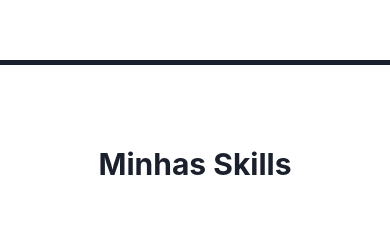
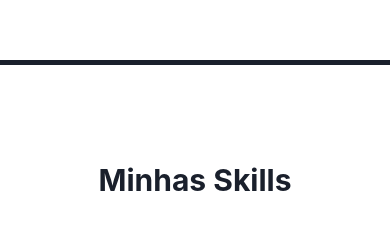
Before and after one commit to caioclavico/portfolio, a React (Create React App) app: page / in a window 390 px wide. Shown: the part 1452-1703 px from the top of the page. Built offline with nearby package versions, Linux system fonts and the light colour scheme.

Commit message:
hotfix: responsive bug skill section

```diff
--- a/src/components/Sections/Skills/index.tsx
+++ b/src/components/Sections/Skills/index.tsx
@@ -9,12 +9,12 @@ export const Skills = () => {
             direction="column"
             gap={12}
             w="100vw"
-            h={["auto", "auto", "100vh", "100vh"]}
+            minH={["auto", "auto", "100vh", "100vh"]}
             justifyContent="center"
             borderTop="5px solid"
             py={16}
         >
-            <Heading mt={4} textAlign="center">
+            <Heading mt={8} textAlign="center">
                 Minhas Skills
             </Heading>
             <HStack justifyContent="center" flexWrap="wrap" shouldWrapChildren>
```
